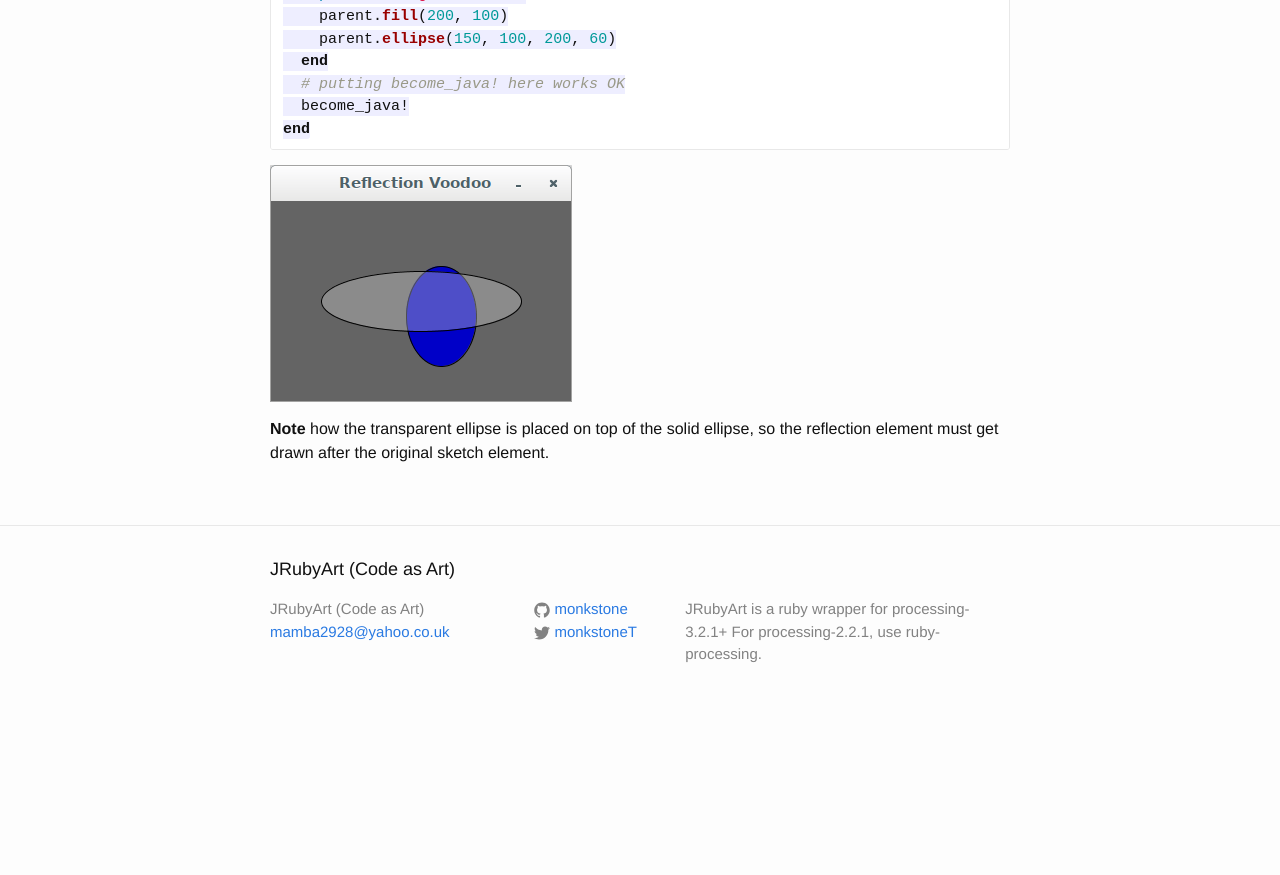
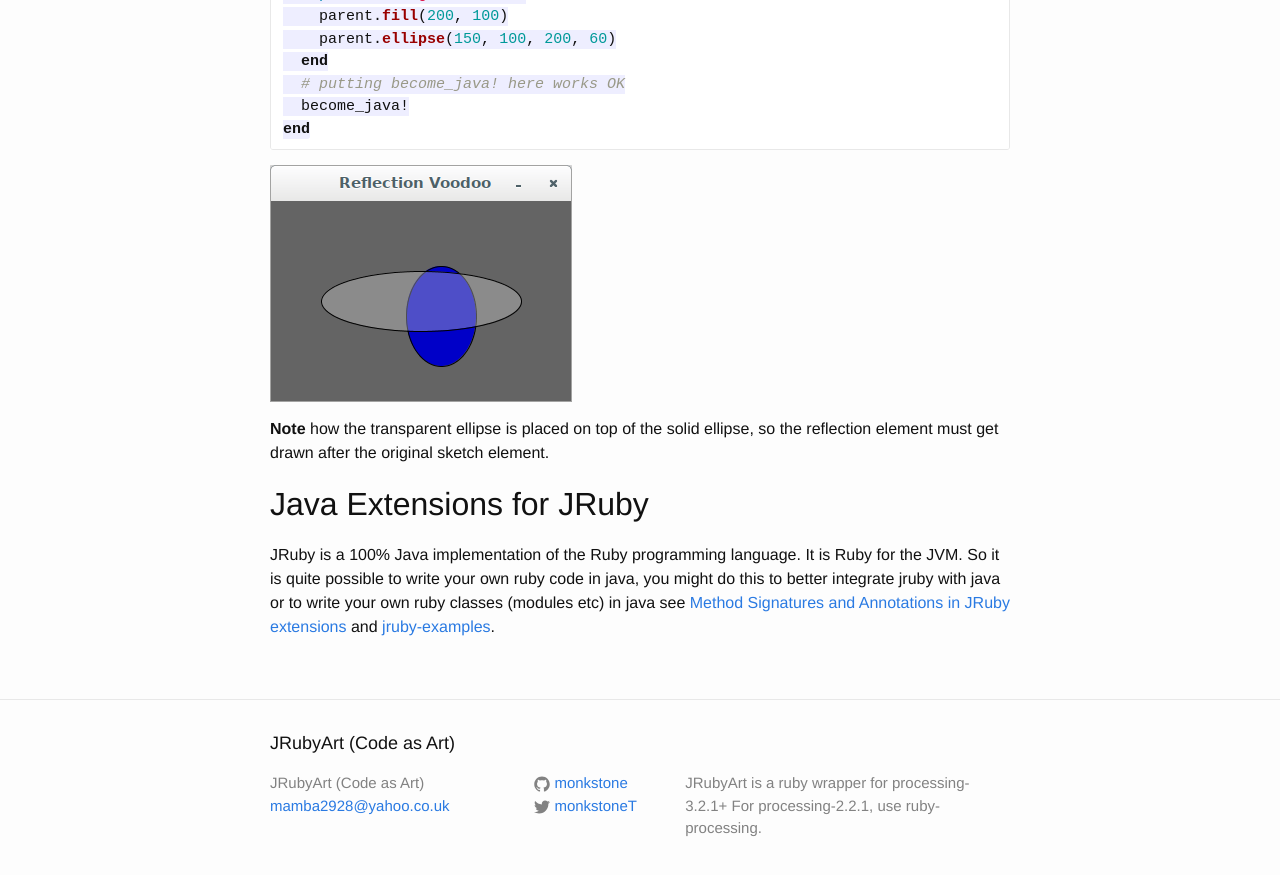
Before and after one commit to ruby-processing/JRubyArt, a Jekyll site: the page built from _magic/jruby.md, in a window 1280 px wide and 900 px high, scrolled down 1960 px. Shown: the top 875 px of the window. Built offline with Jekyll 4.4.1, drawn with Linux system fonts in a browser that asks for light colours; before the commit the page ends 2686 px from its top, so only the background shows below that.

Commit message:
jruby-extensions

```diff
--- a/_magic/jruby.md
+++ b/_magic/jruby.md
@@ -85,9 +85,15 @@ end
 
 __Note__ how the transparent ellipse is placed on top of the solid ellipse, so the reflection element must get drawn after the original sketch element.
 
+## Java Extensions for JRuby ###
+
+JRuby is a 100% Java implementation of the Ruby programming language. It is Ruby for the JVM. So it is quite possible to write your own ruby code in java, you might do this to better integrate jruby with java or to write your own ruby classes (modules etc) in java see [Method Signatures and Annotations in JRuby extensions][signatures] and [jruby-examples][jruby-examples].
+
 [library]:https://github.com/processing/processing/wiki/Library-Basics
 [wip]:http://kares.org/jruby-ji-doc/
 [wiki]:https://github.com/jruby/jruby/wiki/CallingJavaFromJRuby
 [hype]:{{ site.github.url }}/libraries/hype
+[signatures]:https://github.com/jruby/jruby/wiki/Method-Signatures-and-Annotations-in-JRuby-extensions
+[jruby-examples]:https://github.com/jruby/jruby-examples/tree/master/extensions/basic
 [chooser]:{{ site.github.url }}/libraries/chooser
 [video_event]:{{ site.github.url }}/libraries/video_event
```
